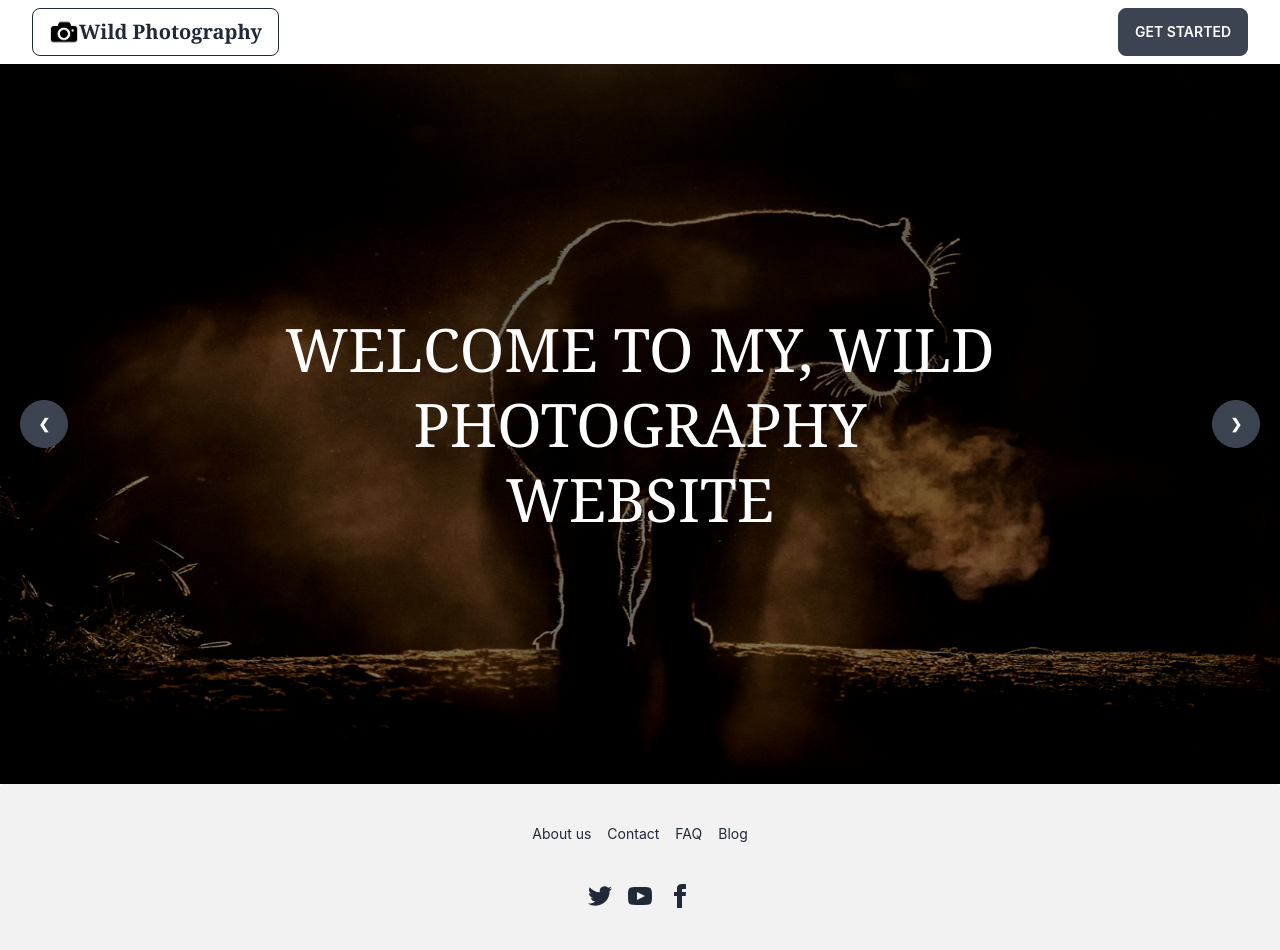
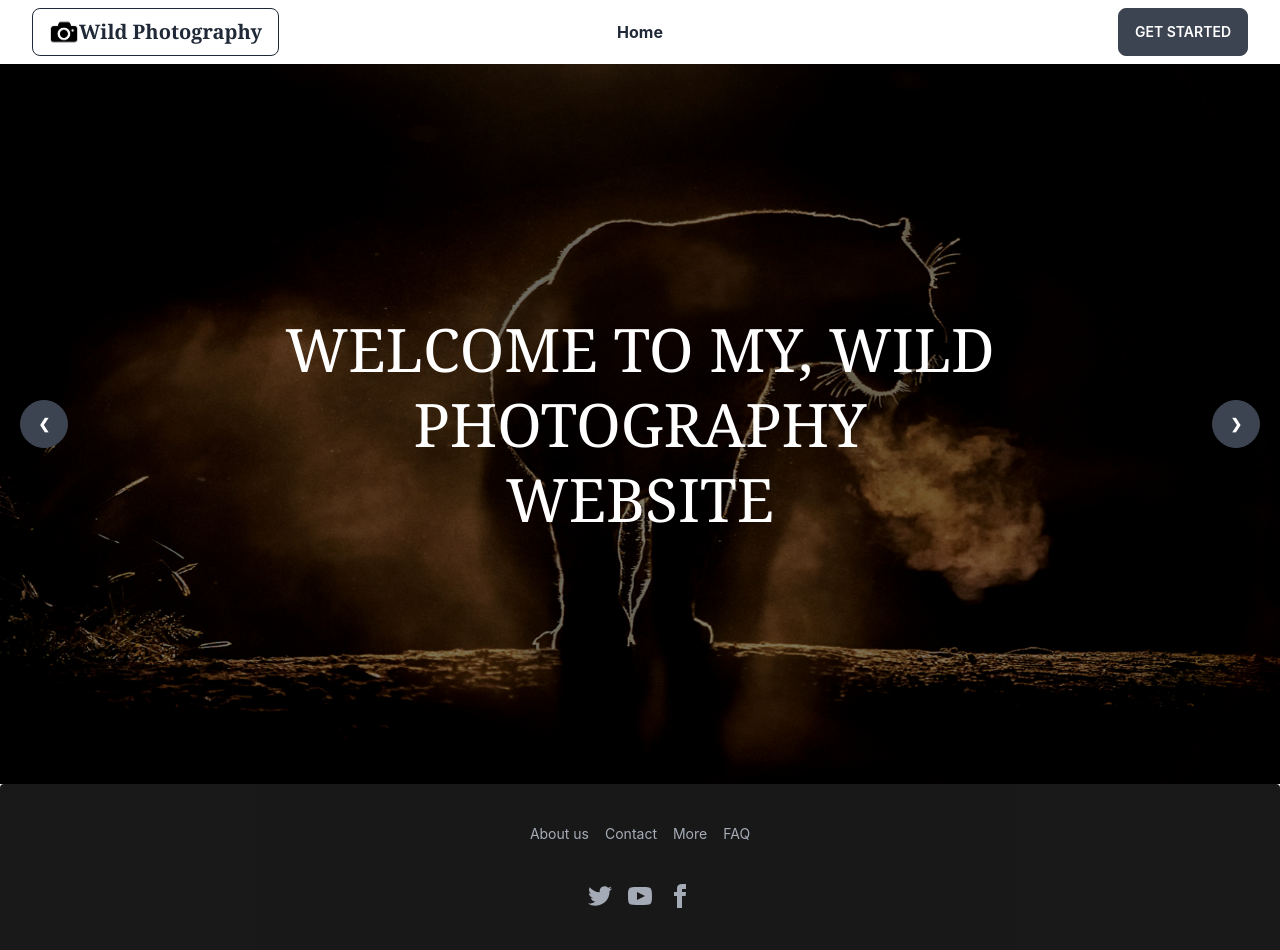
Before and after one commit to Kawsar-Ahmed-Ridoy/wild-photography-client, a React (Create React App) app: page / in a window 1280 px wide. Shown: the top 950 px of the page. Built offline with nearby package versions, Linux system fonts and the light colour scheme; grey boxes are pictures that could not be loaded.

Commit message:
create banner component, and update some component

```diff
--- /dev/null
+++ b/src/Pages/Home/Banner.js
@@ -0,0 +1,51 @@
+import React from 'react';
+import image1 from '../../asset/image1.jpg'
+import image2 from '../../asset/image2.jpg'
+import image3 from '../../asset/image3.jpg'
+
+const Banner = () => {
+    return (
+        <div>
+      <>
+      <div style={{height:"90vh"}} className="carousel w-full ">
+  <div id="slide1" className="carousel-item relative w-full">
+  <div className=" bg-black absolute opacity-50 h-full w-full"></div>
+    <img src={image1} alt='' className="w-full" />
+
+    <div style={{height:"90vh", textTransform:'uppercase'}} className="absolute flex justify-center align-middle w-full text-center text-6xl  font-serif text-white"><h2 className='my-auto leading-tight'>welcome to my, wild<br/>  photography <br/>website</h2></div>
+
+
+    <div className="absolute flex justify-between transform -translate-y-1/2 left-5 right-5 top-1/2">
+      <a href="#slide4" className="btn btn-circle">❮</a>
+      <a href="#slide2" className="btn btn-circle">❯</a>
+    </div>
+  </div>
+
+
+  <div id="slide2" className="carousel-item relative w-full">
+  <div className=" bg-black absolute opacity-50 h-full w-full"></div>
+    <img src={image2} alt='' className="w-full" />
+    <div style={{height:"90vh", textTransform:'uppercase'}} className="absolute flex justify-center align-middle w-full text-center text-6xl  font-serif text-white"><h2 className='my-auto leading-tight'>welcome to my, wild<br/>  photography <br/>website</h2></div>
+
+    <div className="absolute flex justify-between transform -translate-y-1/2 left-5 right-5 top-1/2">
+      <a href="#slide1" className="btn btn-circle">❮</a>
+      <a href="#slide3" className="btn btn-circle">❯</a>
+    </div>
+  </div>
+  <div id="slide3" className="carousel-item relative w-full">
+  <div className=" bg-black absolute opacity-50 h-full w-full"></div>
+    <img src={image3} alt='' className="w-full" />
+    <div style={{height:"90vh", textTransform:'uppercase'}} className="absolute flex justify-center align-middle w-full text-center text-6xl  font-serif text-white"><h2 className='my-auto leading-tight'>welcome to my, wild<br/>  photography <br/>website</h2></div>
+
+    <div className="absolute flex justify-between transform -translate-y-1/2 left-5 right-5 top-1/2">
+      <a href="#slide2" className="btn btn-circle">❮</a>
+      <a href="#slide4" className="btn btn-circle">❯</a>
+    </div>
+  </div>
+</div>
+      </>
+        </div>
+    );
+};
+
+export default Banner;
--- a/src/Pages/Home/Home.js
+++ b/src/Pages/Home/Home.js
@@ -1,47 +1,10 @@
 import React from 'react';
-import image1 from '../../asset/image1.jpg'
-import image2 from '../../asset/image2.jpg'
-import image3 from '../../asset/image3.jpg'
+import Banner from './Banner';
 
 const Home = () => {
     return (
         <div>
-            <div style={{height:"90vh"}} className="carousel w-full ">
-  <div id="slide1" className="carousel-item relative w-full">
-  <div className=" bg-black absolute opacity-50 h-full w-full"></div>
-    <img src={image1} alt='' className="w-full" />
-
-    <div style={{height:"90vh", textTransform:'uppercase'}} className="absolute flex justify-center align-middle w-full text-center text-6xl  font-serif text-white"><h2 className='my-auto leading-tight'>welcome to my, wild<br/>  photography <br/>website</h2></div>
-
-
-    <div className="absolute flex justify-between transform -translate-y-1/2 left-5 right-5 top-1/2">
-      <a href="#slide4" className="btn btn-circle">❮</a>
-      <a href="#slide2" className="btn btn-circle">❯</a>
-    </div>
-  </div>
-
-
-  <div id="slide2" className="carousel-item relative w-full">
-  <div className=" bg-black absolute opacity-50 h-full w-full"></div>
-    <img src={image2} alt='' className="w-full" />
-    <div style={{height:"90vh", textTransform:'uppercase'}} className="absolute flex justify-center align-middle w-full text-center text-6xl  font-serif text-white"><h2 className='my-auto leading-tight'>welcome to my, wild<br/>  photography <br/>website</h2></div>
-
-    <div className="absolute flex justify-between transform -translate-y-1/2 left-5 right-5 top-1/2">
-      <a href="#slide1" className="btn btn-circle">❮</a>
-      <a href="#slide3" className="btn btn-circle">❯</a>
-    </div>
-  </div>
-  <div id="slide3" className="carousel-item relative w-full">
-  <div className=" bg-black absolute opacity-50 h-full w-full"></div>
-    <img src={image3} alt='' className="w-full" />
-    <div style={{height:"90vh", textTransform:'uppercase'}} className="absolute flex justify-center align-middle w-full text-center text-6xl  font-serif text-white"><h2 className='my-auto leading-tight'>welcome to my, wild<br/>  photography <br/>website</h2></div>
-
-    <div className="absolute flex justify-between transform -translate-y-1/2 left-5 right-5 top-1/2">
-      <a href="#slide2" className="btn btn-circle">❮</a>
-      <a href="#slide4" className="btn btn-circle">❯</a>
-    </div>
-  </div>
-</div>
+            <Banner></Banner>
         </div>
     );
 };
--- a/src/Pages/Shared/Footer/Footer.js
+++ b/src/Pages/Shared/Footer/Footer.js
@@ -1,23 +1,53 @@
-import React from 'react';
+import React from "react";
 
 const Footer = () => {
   return (
-        <footer className="footer footer-center  p-10 bg-base-200 text-base-content rounded">
+    <footer className="footer footer-center  p-10 bg-black opacity-90 text-base-content rounded text-gray-400">
       <div className="grid grid-flow-col gap-4">
         <a href='/' className="link link-hover">About us</a>
         <a href='/' className="link link-hover">Contact</a>
+        <a href='/' className="link link-hover">More</a>
         <a href='/' className="link link-hover">FAQ</a>
-    <a href='/' className="link link-hover">Blog</a>
       </div>
       <div>
         <div className="grid grid-flow-col gap-4">
-      <a href='/'><svg xmlns="http://www.w3.org/2000/svg" width="24" height="24" viewBox="0 0 24 24" className="fill-current"><path d="M24 4.557c-.883.392-1.832.656-2.828.775 1.017-.609 1.798-1.574 2.165-2.724-.951.564-2.005.974-3.127 1.195-.897-.957-2.178-1.555-3.594-1.555-3.179 0-5.515 2.966-4.797 6.045-4.091-.205-7.719-2.165-10.148-5.144-1.29 2.213-.669 5.108 1.523 6.574-.806-.026-1.566-.247-2.229-.616-.054 2.281 1.581 4.415 3.949 4.89-.693.188-1.452.232-2.224.084.626 1.956 2.444 3.379 4.6 3.419-2.07 1.623-4.678 2.348-7.29 2.04 2.179 1.397 4.768 2.212 7.548 2.212 9.142 0 14.307-7.721 13.995-14.646.962-.695 1.797-1.562 2.457-2.549z"></path></svg></a>
-      <a href='/'><svg xmlns="http://www.w3.org/2000/svg" width="24" height="24" viewBox="0 0 24 24" className="fill-current"><path d="M19.615 3.184c-3.604-.246-11.631-.245-15.23 0-3.897.266-4.356 2.62-4.385 8.816.029 6.185.484 8.549 4.385 8.816 3.6.245 11.626.246 15.23 0 3.897-.266 4.356-2.62 4.385-8.816-.029-6.185-.484-8.549-4.385-8.816zm-10.615 12.816v-8l8 3.993-8 4.007z"></path></svg></a>
-      <a href='/'><svg xmlns="http://www.w3.org/2000/svg" width="24" height="24" viewBox="0 0 24 24" className="fill-current"><path d="M9 8h-3v4h3v12h5v-12h3.642l.358-4h-4v-1.667c0-.955.192-1.333 1.115-1.333h2.885v-5h-3.808c-3.596 0-5.192 1.583-5.192 4.615v3.385z"></path></svg></a>
+          <a href='/'>
+            <svg
+              xmlns="http://www.w3.org/2000/svg"
+              width="24"
+              height="24"
+              viewBox="0 0 24 24"
+              className="fill-current"
+            >
+              <path d="M24 4.557c-.883.392-1.832.656-2.828.775 1.017-.609 1.798-1.574 2.165-2.724-.951.564-2.005.974-3.127 1.195-.897-.957-2.178-1.555-3.594-1.555-3.179 0-5.515 2.966-4.797 6.045-4.091-.205-7.719-2.165-10.148-5.144-1.29 2.213-.669 5.108 1.523 6.574-.806-.026-1.566-.247-2.229-.616-.054 2.281 1.581 4.415 3.949 4.89-.693.188-1.452.232-2.224.084.626 1.956 2.444 3.379 4.6 3.419-2.07 1.623-4.678 2.348-7.29 2.04 2.179 1.397 4.768 2.212 7.548 2.212 9.142 0 14.307-7.721 13.995-14.646.962-.695 1.797-1.562 2.457-2.549z"></path>
+            </svg>
+          </a>
+          <a href='/'>
+            <svg
+              xmlns="http://www.w3.org/2000/svg"
+              width="24"
+              height="24"
+              viewBox="0 0 24 24"
+              className="fill-current"
+            >
+              <path d="M19.615 3.184c-3.604-.246-11.631-.245-15.23 0-3.897.266-4.356 2.62-4.385 8.816.029 6.185.484 8.549 4.385 8.816 3.6.245 11.626.246 15.23 0 3.897-.266 4.356-2.62 4.385-8.816-.029-6.185-.484-8.549-4.385-8.816zm-10.615 12.816v-8l8 3.993-8 4.007z"></path>
+            </svg>
+          </a>
+          <a href='/'>
+            <svg
+              xmlns="http://www.w3.org/2000/svg"
+              width="24"
+              height="24"
+              viewBox="0 0 24 24"
+              className="fill-current"
+            >
+              <path d="M9 8h-3v4h3v12h5v-12h3.642l.358-4h-4v-1.667c0-.955.192-1.333 1.115-1.333h2.885v-5h-3.808c-3.596 0-5.192 1.583-5.192 4.615v3.385z"></path>
+            </svg>
+          </a>
         </div>
       </div>
       <div>
-    <p>Copyright © 2022 - All right reserved by Wild Photography</p>
+        <p>Copyright © 2022 - All right reserved by Wild Photography </p>
       </div>
     </footer>
   );
--- a/src/Pages/Shared/Header/Header.js
+++ b/src/Pages/Shared/Header/Header.js
@@ -11,7 +11,9 @@
         <svg xmlns="http://www.w3.org/2000/svg" className="h-5 w-5" fill="none" viewBox="0 0 24 24" stroke="currentColor"><path strokeLinecap="round" strokeLinejoin="round" strokeWidth="2" d="M4 6h16M4 12h8m-8 6h16" /></svg>
       </label>
       <ul tabIndex={0} className="menu menu-compact dropdown-content mt-3 p-2 shadow bg-base-100 rounded-box w-52">
-
+      <Link>
+      <li className='font-bold'>Home</li>
+      </Link>
       </ul>
     </div>
 
@@ -22,11 +24,13 @@
   </div>
   <div className="navbar-center hidden lg:flex">
     <ul className="menu menu-horizontal p-0">
-
+      <Link>
+      <li className='font-bold '>Home</li>
+      </Link>
     </ul>
   </div>
   <div className="navbar-end">
-    <a className="btn">Get started</a>
+    <a href='/' className="btn">Get started</a>
   </div>
 </div>
     );
--- a/src/Router/Routes/Routes.js
+++ b/src/Router/Routes/Routes.js
@@ -1,5 +1,5 @@
 import Main from "../../Layout/Main";
-import Home from "../../Pages/Home/Home";
+import Home from "../../Pages/Home/Banner";
 
 const { createBrowserRouter } = require("react-router-dom");
 
```
Lines whose indentation alone changed are shown as unchanged.
